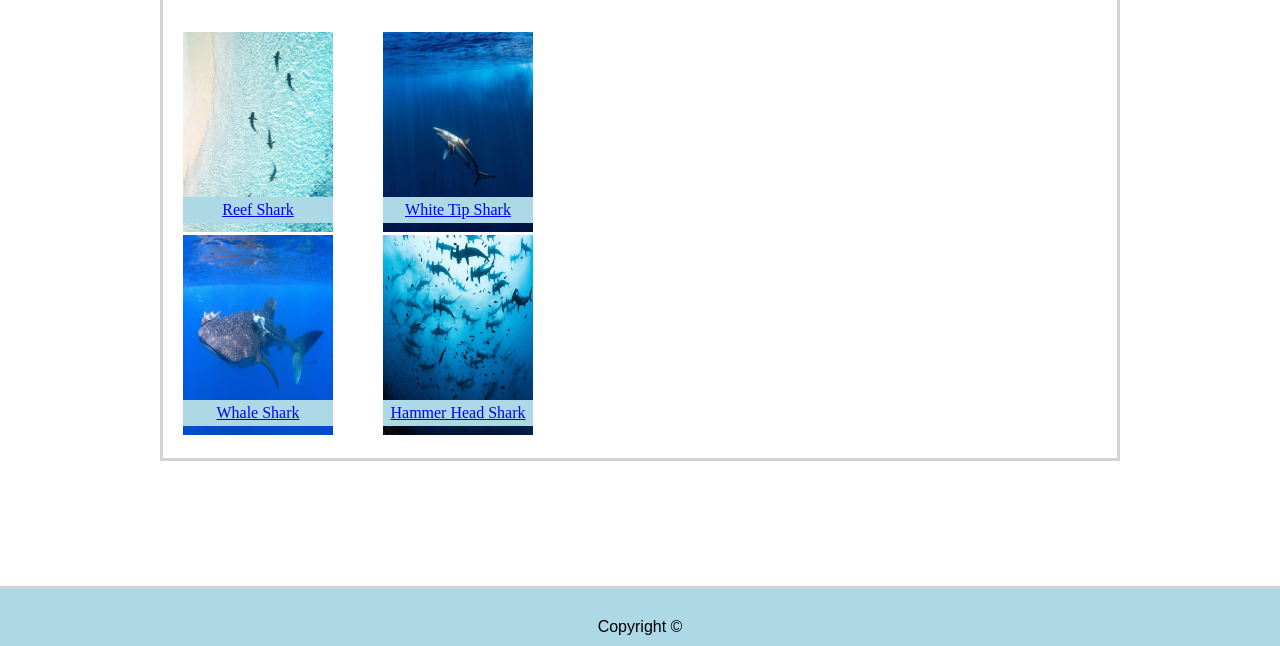
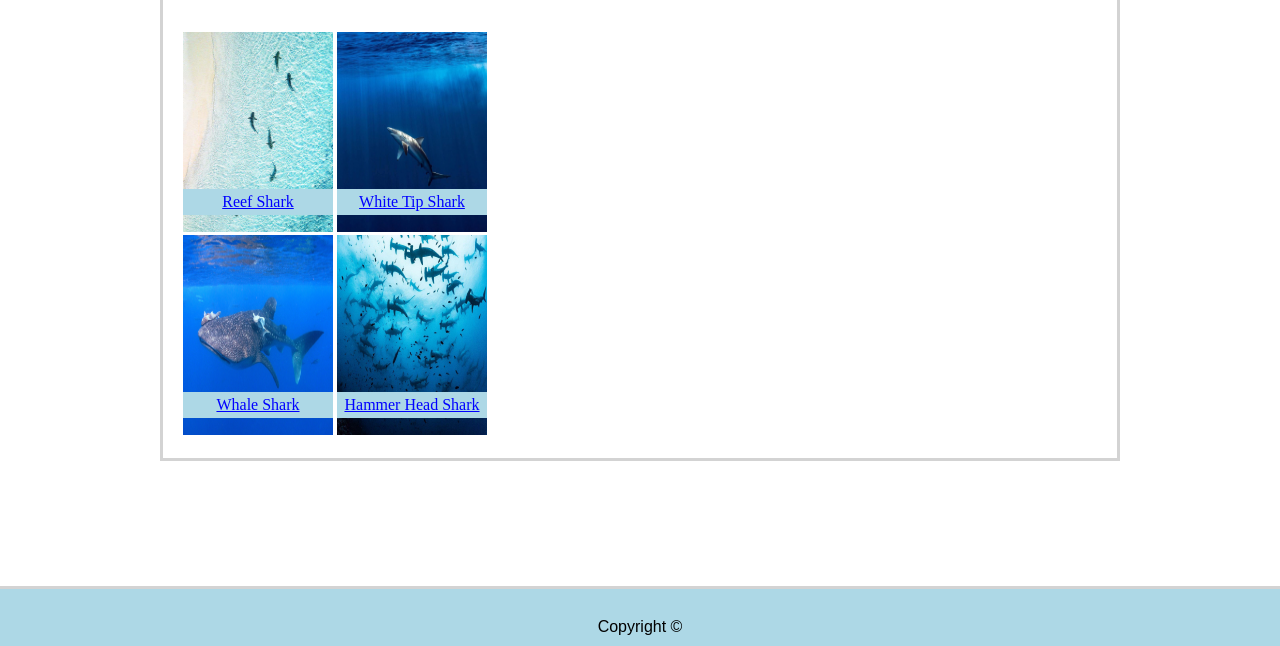
Before and after one commit to mabb0512/Basic-Portfolio, a plain HTML site: page portfolio.html in a window 1280 px wide. Shown: the part 154-800 px from the top of the page. Drawn offline with Linux system fonts and the light colour scheme.

Commit message:
fixed issue with image links

```diff
--- a/assets/css/styles.css
+++ b/assets/css/styles.css
@@ -142,12 +142,12 @@ input[type=submit]:hover {
 }
 
 .pic-container1 {
+    display: inline-block;
     position: relative;
-    float: left;
-    padding-right: 50px;
 }
 
 .pic-container2 {
+    display: inline-block;
     position: relative;
 }
 
@@ -155,7 +155,7 @@ input[type=submit]:hover {
     text-align: center;
     width: 150px;
     position: absolute;
-    top: 165px;
+    bottom: 20px;
     padding: 5px;
     background-color: lightblue;
 }
--- a/portfolio.html
+++ b/portfolio.html
@@ -22,22 +22,26 @@
     <div class="box">
         <div class="box-title"><h2>Portfolio</h2></div>
         <section>
+            <div>
                 <div class="pic-container1">
                     <img class="portfolio-pic" src="assets/images/IMG_6296.JPG" alt="pic1">
                     <div class="container-title"><a href="#">Reef Shark</a></div>
                 </div>
                 <div class="pic-container2">
                     <img class="portfolio-pic" src="assets/images/IMG_6512.JPG" alt="pic2">
-                    <div class="container-title container-left"><a href="#">White Tip Shark</a></div>
+                    <div class="container-title"><a href="#">White Tip Shark</a></div>
                 </div>
+            </div>
+            <div>
                 <div class="pic-container1">
                     <img class="portfolio-pic" src="assets/images/IMG_0122.JPG" alt="pic3">
                     <div class="container-title"><a href="#">Whale Shark</a></div>
                 </div>
                 <div class="pic-container2">
                     <img class="portfolio-pic" src="assets/images/IMG_7019.JPG" alt="pic4">
-                    <div class="container-title container-left"><a href="#">Hammer Head Shark</a></div>
+                    <div class="container-title"><a href="#">Hammer Head Shark</a></div>
                 </div>
+            </div>
         </section>
     </div>
     <footer>Copyright &#169;</footer>
```
